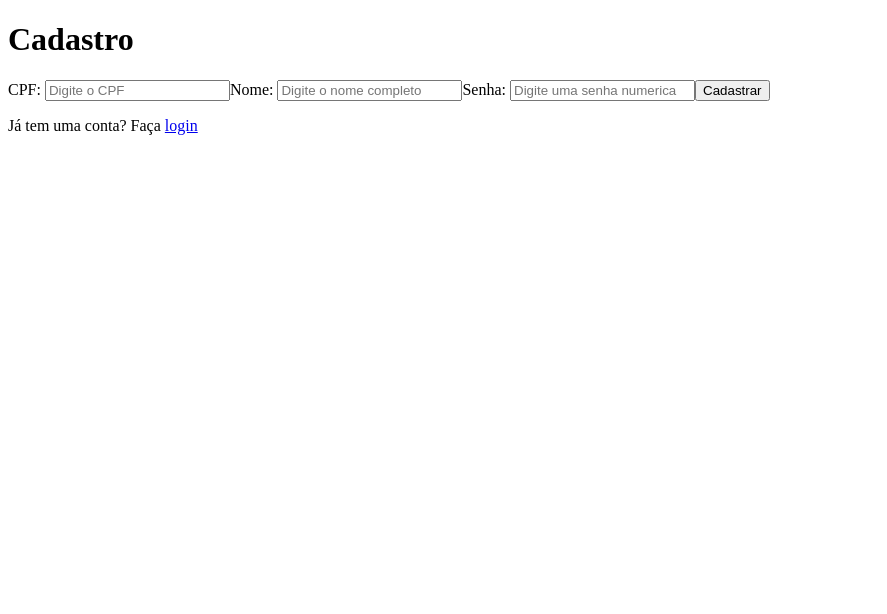
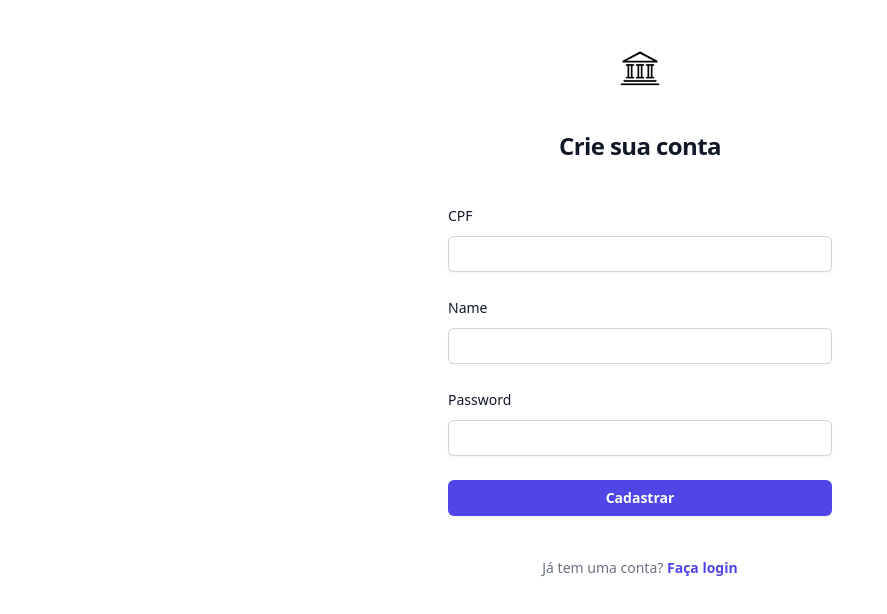
Before and after one commit to Leceido/banco-app, a Next.js app: page /cadastrar in a window 1280 px wide. Shown: the top 614 px of the page, without its empty margins (0-887 px from the left). Built offline with nearby package versions, Linux system fonts and the light colour scheme; no server answers.

Commit message:
estilizacao do login e cadastro

```diff
--- a/src/app/(auth-routes)/cadastrar/page.tsx
+++ b/src/app/(auth-routes)/cadastrar/page.tsx
@@ -67,39 +67,95 @@
     }
 
     return (
+        <>
+            <div className='flex min-h-full flex-1 flex-col justify-center px-6 py-12 lg:px-8'>
+
+                <div className="sm:mx-auto sm:w-full sm:max-w-sms">
+                    <img
+                        className="mx-auto h-10 w-auto"
+                        src="logo.png"
+                        alt="Banco app"
+                    />
+                    <h2 className="mt-10 text-center text-2xl font-bold leading-9 tracking-tight text-gray-900">
+                        Crie sua conta
+                    </h2>
+                </div>
+
+                <div className="mt-10 sm:mx-auto sm:w-full sm:max-w-sm">
+                    <form className="space-y-6" action="" onSubmit={handleSubmit}>
                         <div>
-            <form action="" onSubmit={handleSubmit}>
-                <h1>Cadastro</h1>
-                <label htmlFor="cpf">CPF: </label>
+                            <label htmlFor="cpf" className="block text-sm font-medium leading-6 text-gray-900">
+                                CPF
+                            </label>
+                            <div className='mt-2'>
                                 <input
                                     type="text"
+                                    id='cpf'
                                     name="cpf"
-                    id="cpf"
-                    placeholder="Digite o CPF"
+                                    required
+                                    autoComplete="off"
+                                    className="block w-full rounded-md border-0 py-1.5 text-gray-900 shadow-sm ring-1 ring-inset ring-gray-300 placeholder:text-gray-400 focus:ring-2 focus:ring-inset focus:ring-indigo-600 sm:text-sm sm:leading-6"
                                     value={cpf}
                                     onChange={(e) => setCpf(e.target.value)}
                                 />
-                <label htmlFor="nome">Nome: </label>
+                            </div>
+                        </div>
+
+                        <div>
+                            <label htmlFor="name" className="block text-sm font-medium leading-6 text-gray-900">
+                                Name
+                            </label>
+                            <div className='mt-2'>
                                 <input
                                     type="text"
-                    name="nome"
-                    id="nome"
-                    placeholder="Digite o nome completo"
+                                    id='name'
+                                    name="name"
+                                    required
+                                    autoComplete="off"
+                                    className="block w-full rounded-md border-0 py-1.5 text-gray-900 shadow-sm ring-1 ring-inset ring-gray-300 placeholder:text-gray-400 focus:ring-2 focus:ring-inset focus:ring-indigo-600 sm:text-sm sm:leading-6"
                                     value={nome}
                                     onChange={(e) => setNome(e.target.value)}
                                 />
-                <label htmlFor="senha">Senha: </label>
+                            </div>
+                        </div>
+
+                        <div>
+                            <label htmlFor="password" className="block text-sm font-medium leading-6 text-gray-900">
+                                Password
+                            </label>
+                            <div className="mt-2">
                                 <input
-                    type="text"
-                    name="senha"
-                    id="senha"
-                    placeholder="Digite uma senha numerica"
+                                    type="password"
+                                    name="password"
+                                    id="password"
+                                    required
+                                    autoComplete="off"
+                                    className="block w-full rounded-md border-0 py-1.5 text-gray-900 shadow-sm ring-1 ring-inset ring-gray-300 placeholder:text-gray-400 focus:ring-2 focus:ring-inset focus:ring-indigo-600 sm:text-sm sm:leading-6"
                                     value={password}
                                     onChange={(e) => setPassword(e.target.value)}
                                 />
-                <button type="submit">Cadastrar</button>
+                            </div>
+                        </div>
+
+                        <div>
+                            <button
+                                type="submit"
+                                className="flex w-full justify-center rounded-md bg-indigo-600 px-3 py-1.5 text-sm font-semibold leading-6 text-white shadow-sm hover:bg-indigo-500 focus-visible:outline-2 focus-visible:outline-offset-2 focus-visible:outline-indigo-600"
+                            >
+                                Cadastrar
+                            </button>
+                        </div>
                     </form>
-            <p>Já tem uma conta? Faça <Link href='/'>login</Link></p>
+                    <p className="mt-10 text-center text-sm text-gray-500">
+                        Já tem uma conta?{' '}
+                        <Link href='/' className="font-semibold leading-6 text-indigo-600 hover:text-indigo-500">
+                            Faça login
+                        </Link>
+                    </p>
                 </div>
+            </div>
+
+        </>
+
     )
 }
--- a/src/app/(auth-routes)/page.tsx
+++ b/src/app/(auth-routes)/page.tsx
@@ -16,15 +16,11 @@
         event.preventDefault()
 
         const response = await toast.promise(
-            fetch('https://banco-api.onrender.com/users/signin', {
-                method: 'POST',
+            fetch('https://banco-api.onrender.com/', {
+                method: 'GET',
                 headers: {
                     'Content-type': 'application/json'
                 },
-                body: JSON.stringify({
-                    cpf: cpf,
-                    password: password
-                })
             }),
             {
                 pending: 'Enviando dados',
@@ -58,27 +54,79 @@
     }
 
     return (
+        <>
+            <div className='flex min-h-full flex-1 flex-col justify-center px-6 py-12 lg:px-8'>
+
+                <div className="sm:mx-auto sm:w-full sm:max-w-sms">
+                    <img
+                        className="mx-auto h-10 w-auto"
+                        src="logo.png"
+                        alt="Banco app"
+                    />
+                    <h2 className="mt-10 text-center text-2xl font-bold leading-9 tracking-tight text-gray-900">
+                        Faça login na sua conta
+                    </h2>
+                </div>
+
+                <div className="mt-10 sm:mx-auto sm:w-full sm:max-w-sm">
+                    <form className="space-y-6" action="" onSubmit={handleSubmit}>
                         <div>
-            <h1>Login</h1>
-
-            <form action="" onSubmit={handleSubmit}>
+                            <label htmlFor="cpf" className="block text-sm font-medium leading-6 text-gray-900">
+                                CPF
+                            </label>
+                            <div className='mt-2'>
                                 <input
                                     type="text"
+                                    id='cpf'
                                     name="cpf"
-                    placeholder="digite o cpf"
+                                    required
+                                    autoComplete='off'
+                                    className="block w-full rounded-md border-0 py-1.5 text-gray-900 shadow-sm ring-1 ring-inset ring-gray-300 placeholder:text-gray-400 focus:ring-2 focus:ring-inset focus:ring-indigo-600 sm:text-sm sm:leading-6"
                                     onChange={(e) => setCpf(e.target.value)}
                                 />
+                            </div>
+                        </div>
+
+                        <div>
+                            <div className="flex items-center justify-between">
+                                <label htmlFor="password" className="block text-sm font-medium leading-6 text-gray-900">
+                                    Password
+                                </label>
+                                <div className="text-sm">
+                                    <a href="#" className="font-semibold text-indigo-600 hover:text-indigo-500">
+                                        Forgot Passowrd?
+                                    </a>
+                                </div>
+                            </div>
+                            <div className="mt-2">
                                 <input
                                     type="password"
                                     name="password"
                                     id="password"
-                    placeholder='senha'
+                                    required
+                                    className="block w-full rounded-md border-0 py-1.5 text-gray-900 shadow-sm ring-1 ring-inset ring-gray-300 placeholder:text-gray-400 focus:ring-2 focus:ring-inset focus:ring-indigo-600 sm:text-sm sm:leading-6"
                                     onChange={(e) => setPassword(e.target.value)}
-                /><br/>
-                <button type="submit">Entrar</button>
+                                />
+                            </div>
+                        </div>
+
+                        <div>
+                            <button
+                                type="submit"
+                                className="flex w-full justify-center rounded-md bg-indigo-600 px-3 py-1.5 text-sm font-semibold leading-6 text-white shadow-sm hover:bg-indigo-500 focus-visible:outline-2 focus-visible:outline-offset-2 focus-visible:outline-indigo-600"
+                            >
+                                Sign in
+                            </button>
+                        </div>
                     </form>
-            <p>ou</p>
-            <Link href="/cadastrar"><button>registrar</button></Link>
+                    <p className="mt-10 text-center text-sm text-gray-500">
+                        Not a member?{' '}
+                        <Link href='/cadastrar' className="font-semibold leading-6 text-indigo-600 hover:text-indigo-500">
+                            Register now
+                        </Link>
+                    </p>
                 </div>
+            </div>
+        </>
     )
 }
--- a/src/app/globals.css
+++ b/src/app/globals.css
@@ -1,7 +1,3 @@
 @tailwind base;
 @tailwind components;
 @tailwind utilities;
-
-button {
-  background-color: aqua;
-}
--- a/src/app/layout.tsx
+++ b/src/app/layout.tsx
@@ -1,4 +1,4 @@
-//import './globals.css'
+import './globals.css'
 import type { Metadata } from 'next'
 import NextAuthSessionProvider from '@/providers/sessionProvider'
 import { ToastContainer, toast } from 'react-toastify';
--- /dev/null
+++ b/tailwind.config.js
@@ -0,0 +1,15 @@
+/** @type {import('tailwindcss').Config} */
+module.exports = {
+  content: [
+    "./app/**/*.{js,ts,jsx,tsx,mdx}",
+    "./pages/**/*.{js,ts,jsx,tsx,mdx}",
+    "./components/**/*.{js,ts,jsx,tsx,mdx}",
+
+    // Or if using `src` directory:
+    "./src/**/*.{js,ts,jsx,tsx,mdx}",
+  ],
+  theme: {
+    extend: {},
+  },
+  plugins: [],
+}
```
Also changed, not shown: package.json (+5 -3 lines), public/logo.png (added), 1 other file (tests, documents, lock files or other folders). Lines whose indentation alone changed are shown as unchanged.
